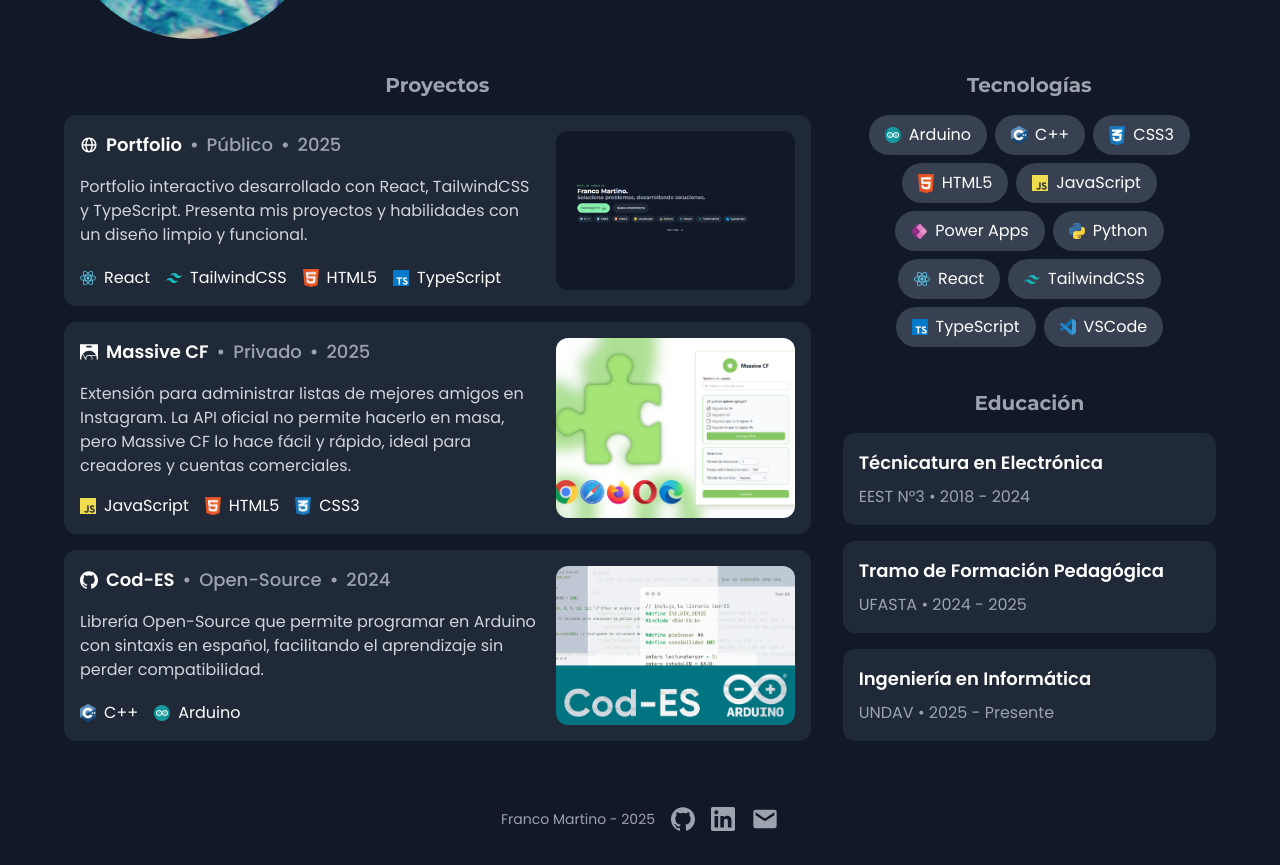
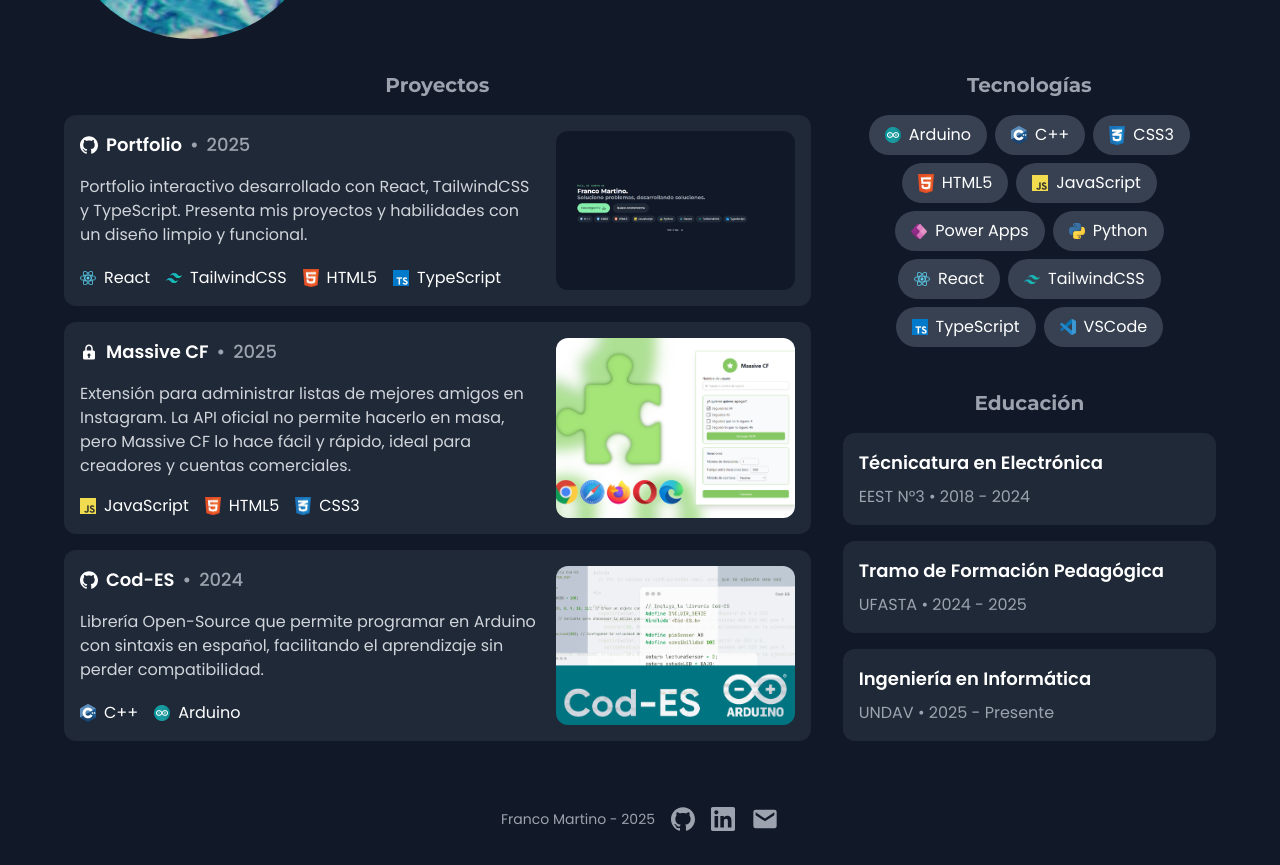
Before and after one commit to FrancoMartino/portfolio, a React (Create React App) app: page / in a window 1280 px wide. Shown: the part 1080-1945 px from the top of the page. Built offline with nearby package versions, Linux system fonts and the light colour scheme.

Commit message:
Project item feature
openSource boolean determines if the icon is Github logo or a lock

```diff
--- a/src/components/sections/Projects/Project.tsx
+++ b/src/components/sections/Projects/Project.tsx
@@ -3,6 +3,8 @@ import { TECHS } from "../../../config/constants";
 import Tag from "../../common/Tag";
 import Card from "../../common/Card";
 import React from "react";
+import { SiGithub } from "react-icons/si";
+import { BiSolidLock } from "react-icons/bi";
 
 interface Interface {
   title: string;
@@ -10,7 +12,7 @@ interface Interface {
   licence: string;
   link?: string;
   image: string;
-  icon?: IconType;
+  openSource?: boolean;
   techs: string[];
   year: number;
 }
@@ -31,21 +33,18 @@ export default function Project(attributes: Interface) {
           />
           <p className="text-gray-300 w-full flex flex-col gap-4 md:w-3/4">
             <span className="text-lg font-semibold text-gray-400 flex gap-2 items-center group">
-              {attributes.icon &&
-                React.createElement(attributes.icon, {
-                  className: "text-white",
-                  size: 18,
-                })}
+              {attributes.openSource ? (
+                <SiGithub className="text-white" size={18} />
+              ) : (
+                <BiSolidLock className="text-white" size={18} />
+              )}
               <span
                 className={
-                  "text-white " + (attributes.link && "group-hover:underline")
+                  "text-white whitespace-nowrap " +
+                  (attributes.link && "group-hover:underline")
                 }
               >
                 {attributes.title}
-              </span>
-              •
-              <span className="text-gray-400 font-medium text-md">
-                {attributes.licence}
               </span>
               •
               <span className="text-gray-400 font-medium text-md">
--- a/src/components/sections/Projects/Projects.tsx
+++ b/src/components/sections/Projects/Projects.tsx
@@ -11,7 +11,7 @@ export default function Projects() {
       <div className="flex flex-col gap-4">
         {PROJECTS.map((project, index) => (
           <Project
-            icon={project.icon} // Es importante proporcionar una clave única para cada elemento
+            openSource={project.openSource}
             title={project.title}
             year={project.year}
             techs={project.techs}
--- a/src/config/constants.tsx
+++ b/src/config/constants.tsx
@@ -120,7 +120,7 @@ export const PROJECTS = [
       "Portfolio interactivo desarrollado con React, TailwindCSS y TypeScript. Presenta mis proyectos y habilidades con un diseño limpio y funcional.",
     image: "img/projects/portfolio.png",
     link: "/",
-    icon: BiGlobe,
+    openSource: true,
     techs: ["react", "tailwindcss", "html", "typescript"],
   },
   {
@@ -130,7 +130,6 @@ export const PROJECTS = [
     description:
       "Extensión para administrar listas de mejores amigos en Instagram. La API oficial no permite hacerlo en masa, pero Massive CF lo hace fácil y rápido, ideal para creadores y cuentas comerciales.",
     image: "img/projects/massivecf.png",
-    icon: SiChromewebstore,
     techs: ["javascript", "html", "css"],
   },
   {
@@ -141,7 +140,7 @@ export const PROJECTS = [
       "Librería Open-Source que permite programar en Arduino con sintaxis en español, facilitando el aprendizaje sin perder compatibilidad.",
     image: "img/projects/codes.png",
     link: "https://github.com/FrancoMartino/Cod-ES",
-    icon: SiGithub,
+    openSource: true,
     techs: ["cpp", "arduino"],
   },
 ];
```
